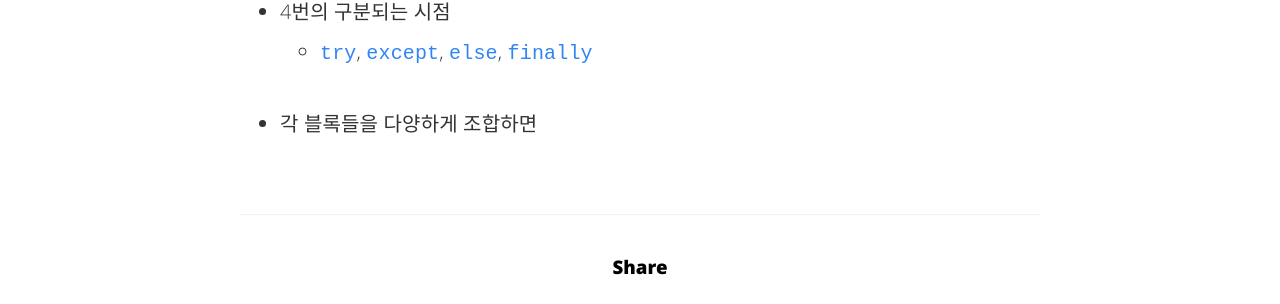
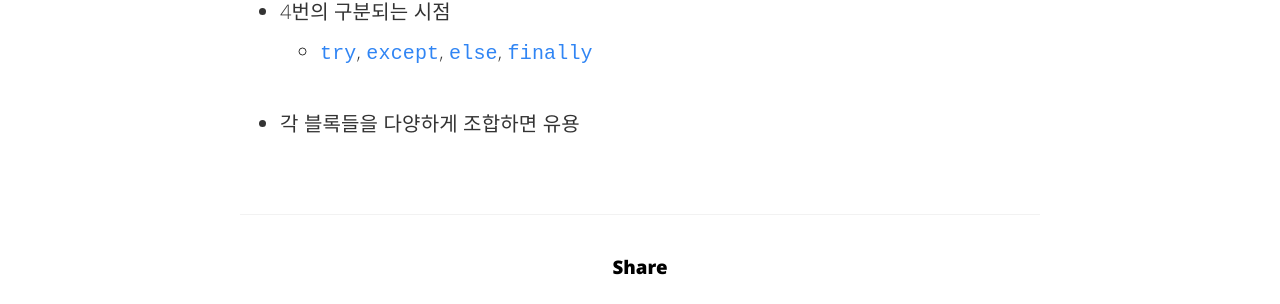
Before and after one commit to hcnoh/blog-prev, a Jekyll site: the page built from _posts/2018-09-20-effective-python-way13.md, in a window 1280 px wide. Shown: the part 1027-1331 px from the top of the page. Built offline with Jekyll 4.4.1, drawn with Linux system fonts in a browser that asks for light colours; comment, search, counter and statistics services are not loaded.

Commit message:
Update 2018-09-20-effective-python-way13.md

```diff
--- a/_posts/2018-09-20-effective-python-way13.md
+++ b/_posts/2018-09-20-effective-python-way13.md
@@ -14,4 +14,4 @@ twitter_text: 'WAY 13. try/except/else/finally에서 각 블록의 장점을 이
 ## 파이썬 예외처리 과정
 - 4번의 구분되는 시점
   - `try`, `except`, `else`, `finally`
-- 각 블록들을 다양하게 조합하면
+- 각 블록들을 다양하게 조합하면 유용
```
